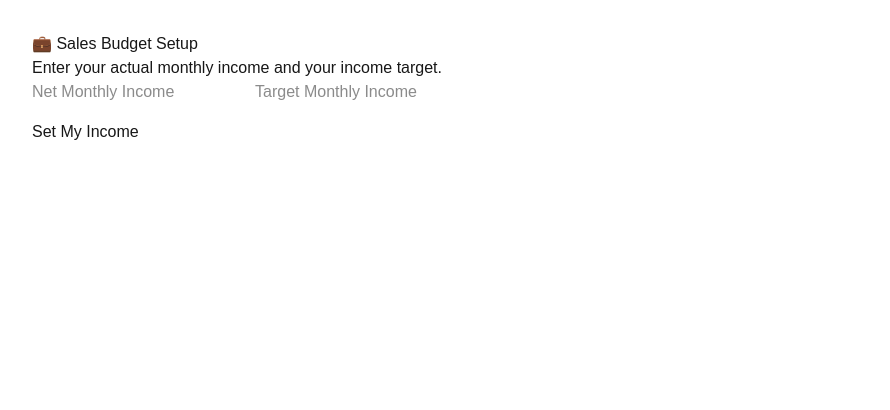
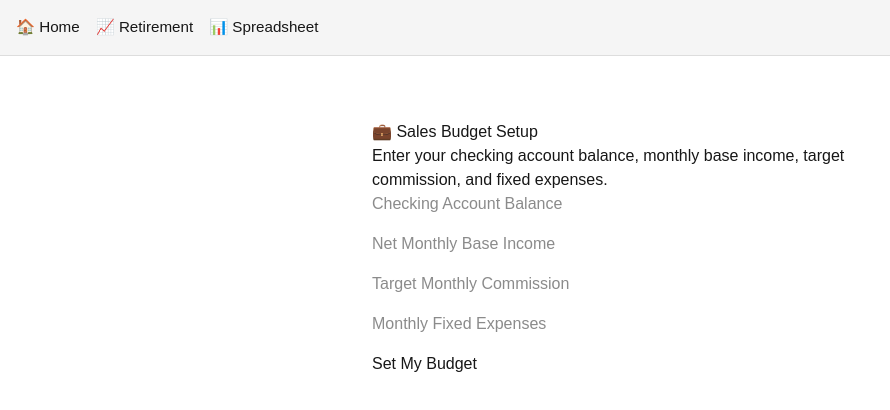
Before and after one commit to ledindie/budget-app, a Next.js app: page / in a window 1280 px wide. Shown: the top 410 px of the page, without its empty margins (0-890 px from the left). Built offline with nearby package versions, Linux system fonts and the light colour scheme.

Commit message:
Updated layout and added new savings + spreadsheet routes

```diff
--- a/src/app/layout.js
+++ b/src/app/layout.js
@@ -1,4 +1,5 @@
 import { Geist, Geist_Mono } from "next/font/google";
+import Link from "next/link";
 import "./globals.css";
 
 const geistSans = Geist({
@@ -12,8 +13,8 @@ const geistMono = Geist_Mono({
 });
 
 export const metadata = {
-  title: "Create Next App",
-  description: "Generated by create next app",
+  title: "Budget App",
+  description: "Simple budgeting for salespeople with chaotic income.",
 };
 
 export default function RootLayout({ children }) {
@@ -22,7 +23,22 @@ export default function RootLayout({ children }) {
       <body
         className={`${geistSans.variable} ${geistMono.variable} antialiased`}
       >
-        {children}
+        <nav
+          style={{
+            padding: "1rem",
+            background: "#f5f5f5",
+            borderBottom: "1px solid #ddd",
+            display: "flex",
+            gap: "1rem",
+            fontSize: "0.95rem",
+            fontWeight: "500",
+          }}
+        >
+          <Link href="/">🏠 Home</Link>
+          <Link href="/retirement">📈 Retirement</Link>
+          <Link href="/spreadsheet">📊 Spreadsheet</Link>
+        </nav>
+        <main style={{ padding: "2rem" }}>{children}</main>
       </body>
     </html>
   );
--- a/src/app/page.js
+++ b/src/app/page.js
@@ -1,51 +1,7 @@
 'use client';
 
-import { useState } from 'react';
+import HomePage from './components/HomePage';
 
-export default function HomePage() {
-  const [netIncome, setNetIncome] = useState('');
-  const [netTarget, setNetTarget] = useState('');
-  const [submitted, setSubmitted] = useState(false);
-
-  const handleSubmit = () => {
-    if (!netIncome || !netTarget) return;
-    setSubmitted(true);
-  };
-
-  return (
-    <main style={{ padding: '2rem' }}>
-      <h1>💼 Sales Budget Setup</h1>
-
-      {!submitted ? (
-        <>
-          <p>Enter your actual monthly income and your income target.</p>
-
-          <div style={{ marginBottom: '1rem' }}>
-            <input
-              type="number"
-              placeholder="Net Monthly Income"
-              value={netIncome}
-              onChange={(e) => setNetIncome(e.target.value)}
-              style={{ marginRight: '1rem' }}
-            />
-            <input
-              type="number"
-              placeholder="Target Monthly Income"
-              value={netTarget}
-              onChange={(e) => setNetTarget(e.target.value)}
-            />
-          </div>
-
-          <button onClick={handleSubmit}>Set My Income</button>
-        </>
-      ) : (
-        <>
-          <h2>🧮 Income Breakdown</h2>
-          <p><strong>Net Monthly Income:</strong> ${parseFloat(netIncome).toFixed(2)}</p>
-          <p><strong>Target Monthly Income:</strong> ${parseFloat(netTarget).toFixed(2)}</p>
-
-        </>
-      )}
-    </main>
-  );
+export default function Page() {
+  return <HomePage />;
 }
```
Also changed, not shown: src/app/savings/page.js (added), src/app/spreadsheet/page.js (added).
